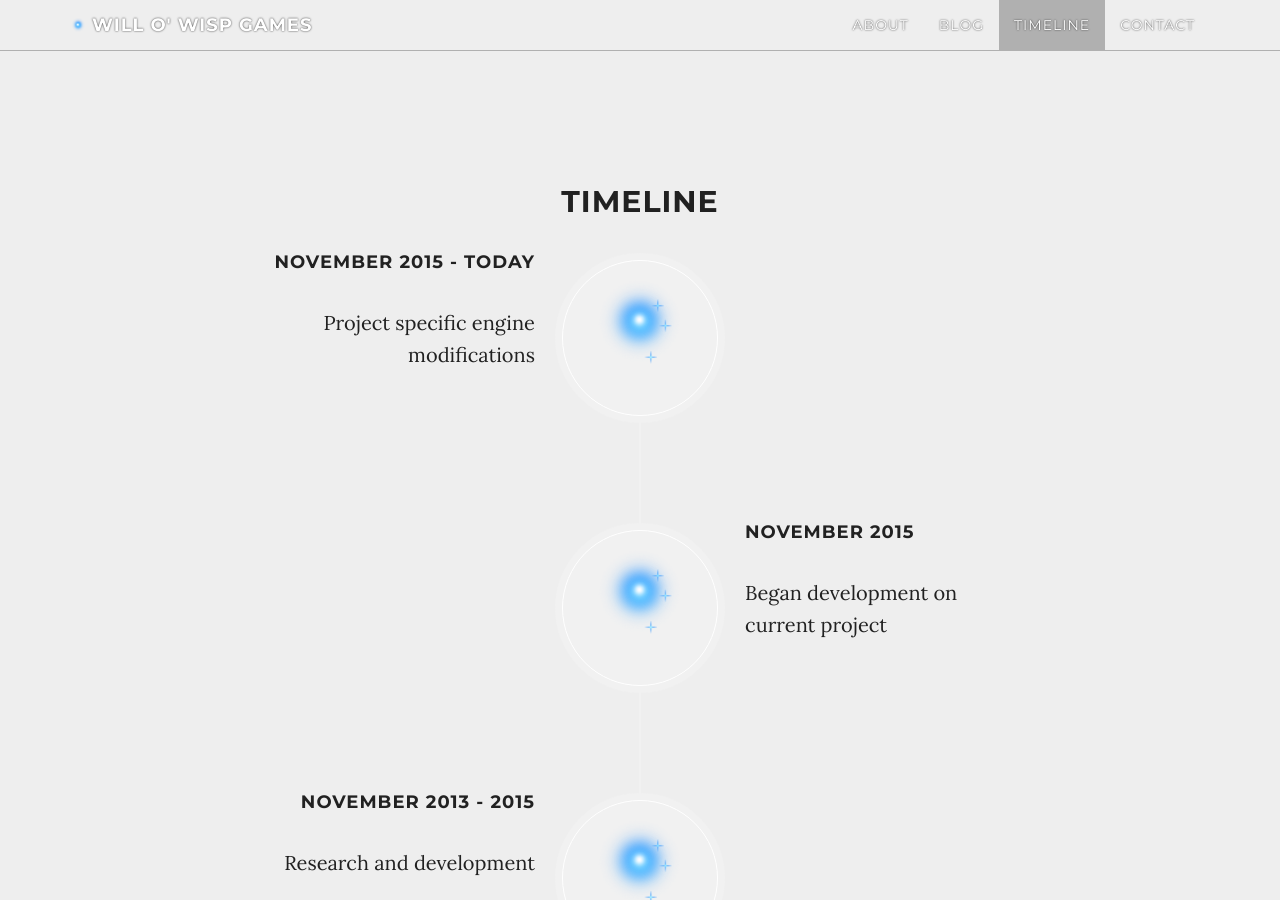
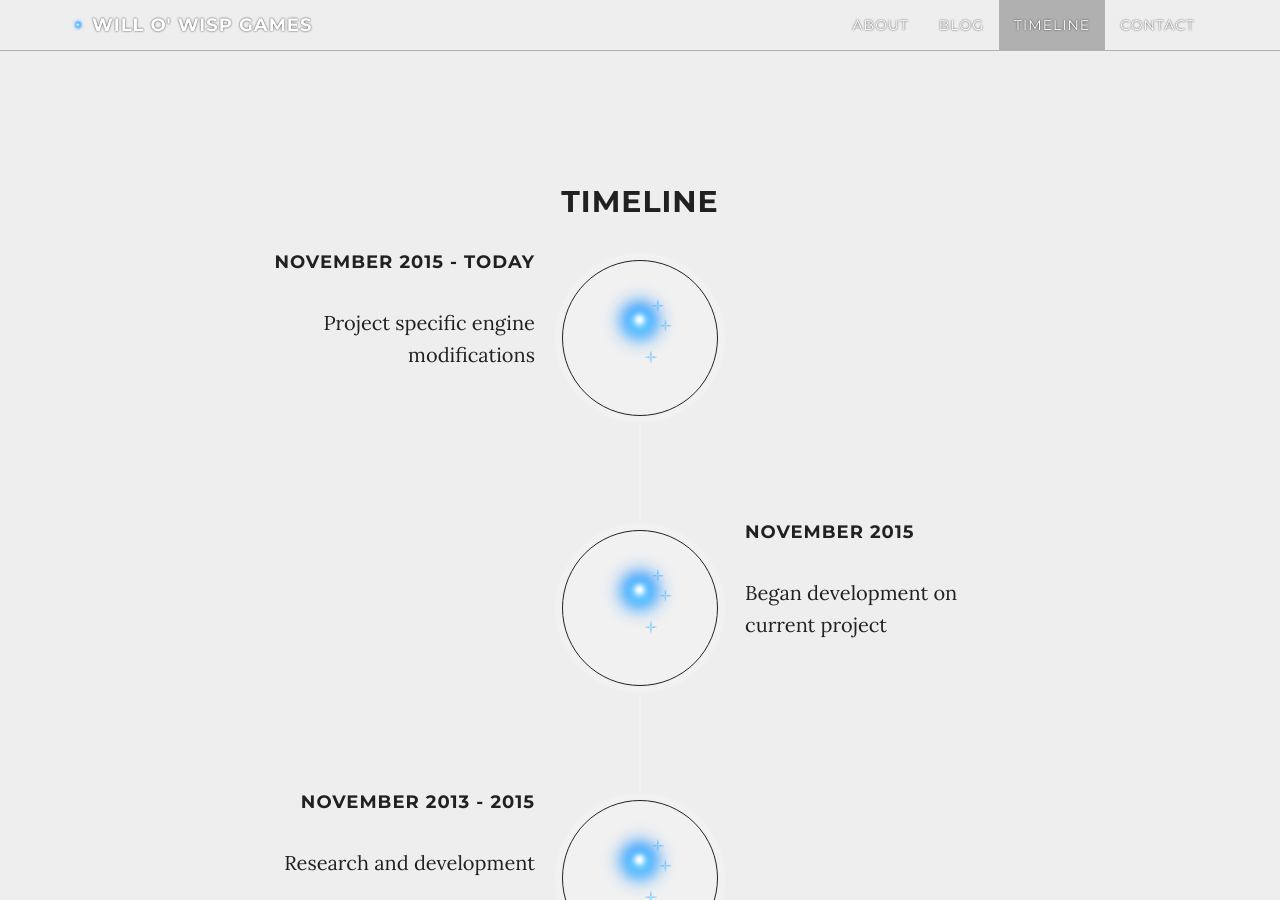
Before and after one commit to WilloWispGames/WilloWispGames.github.io, a Jekyll site: the page built from index.html, in a window 1280 px wide and 900 px high, scrolled down 2363 px. Built offline with Jekyll 4.4.1, drawn with Linux system fonts in a browser that asks for light colours; nearby versions of some CDN libraries; comment, search, counter and statistics services are not loaded.

Commit message:
Update grayscale.scss

```diff
--- a/css/grayscale.scss
+++ b/css/grayscale.scss
@@ -244,7 +244,7 @@ a {
         max-width: 100%;
         height: auto;
         margin: 0 auto;
-        border: 1px solid $light;
+        border: 1px solid $darkText; //$light;
     }
     /* Added in { Personal } */
     ul,
```
